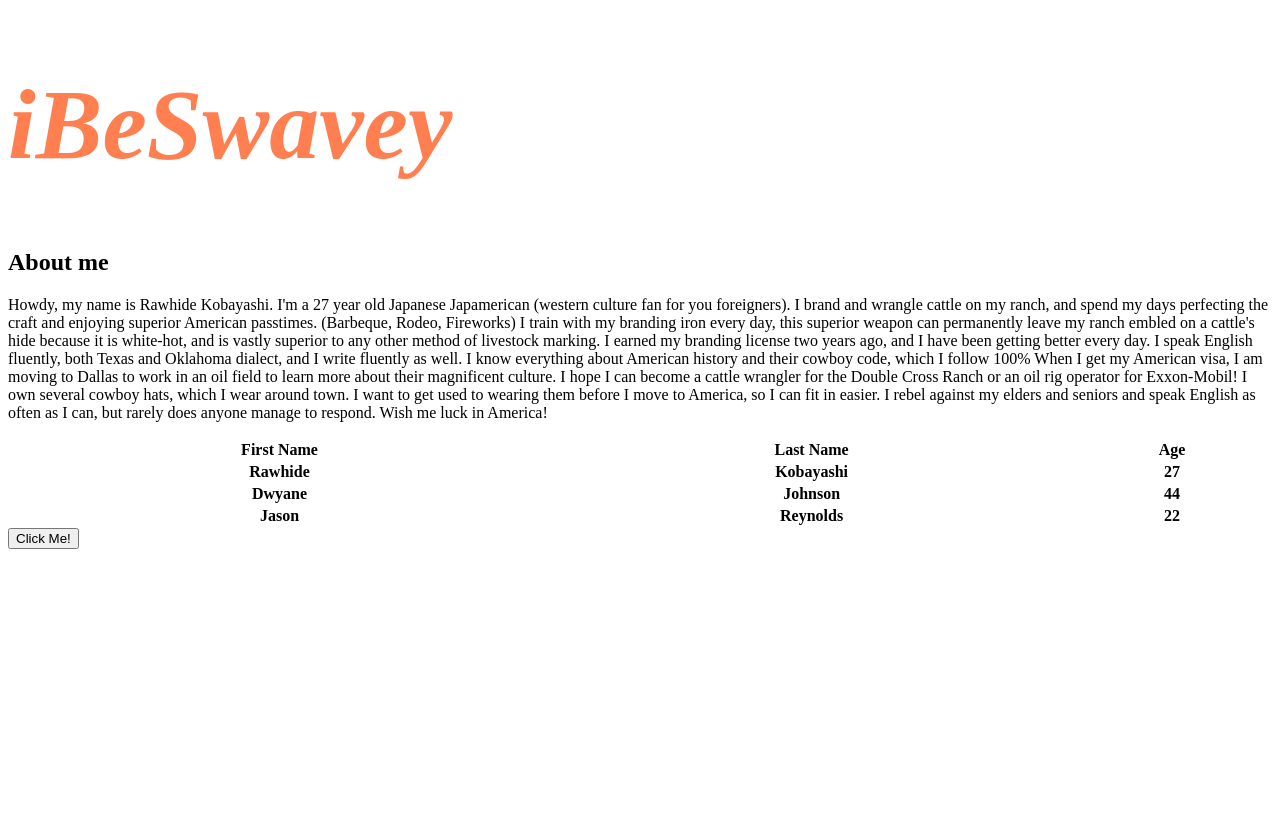
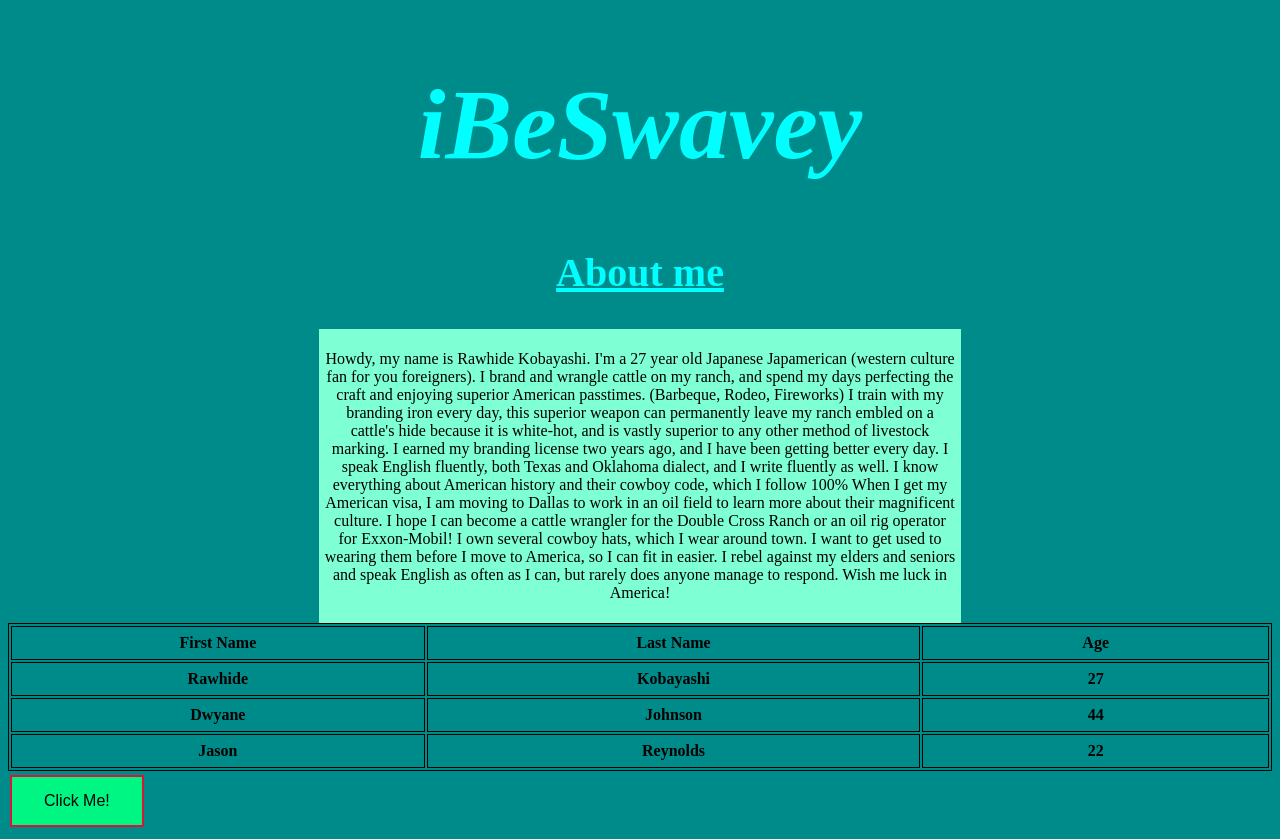
Before and after one commit to CindyYixinFang/test1, a plain HTML site: page index.html in a window 1280 px wide. Before the commit the page ends 800 px from the top, so only its background shows below. Drawn offline with Linux system fonts and the light colour scheme.

Commit message:
Graphical Overhaul

```diff
--- a/style.css
+++ b/style.css
@@ -1,5 +1,57 @@
 h1 {
-    color:coral;
-    font-size:100px;
-    font-style:oblique;
+    color: cyan;
+    font-size: 100px;
+    font-style: oblique;
+    text-align: center;
 }
+body {
+    background-color: darkcyan;
+}
+h2 {
+    color: cyan;
+    font-size: 40px;
+    text-align: center;
+    text-decoration: underline;
+}
+
+.desc {
+    background-color:aquamarine;
+    color: black;
+    text-align: center;
+    width: 50%;
+    height: auto;
+    padding: 5px;
+    margin: auto;
+
+}
+table, th, td {
+    border: 1px solid black;
+    margin:auto;
+    height: 30px;
+    width: 50px;
+
+}
+.button {
+    background-color:crimson;
+    border: none;
+    color: white;
+    padding: 15px 32px;
+    text-align: center;
+    text-decoration: none;
+    display: inline-block;
+    font-size: 16px;
+    margin: 4px 2px;
+    cursor: pointer;
+    -webkit-transition-duration: .4s;
+}
+.button1 {
+    background-color:#00f682;
+    color: #000000;
+    border: 2px solid crimson;
+
+
+}
+.button:hover {
+    background-color: crimson;
+    color: white;
+}
```
